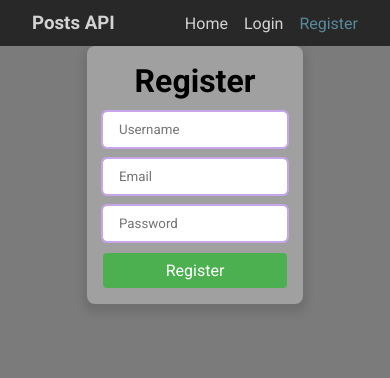
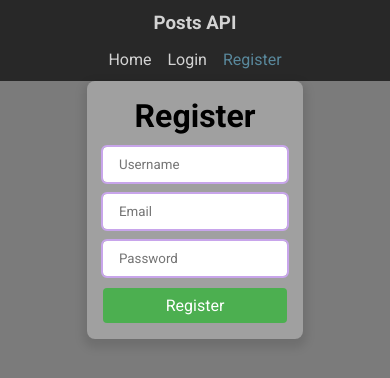
Before and after one commit to WebDevelopmentLearn/PostsApi, a React (Create React App) app in the folder frontend/: page /register in a window 390 px wide. Shown: the top 378 px of the page. Built offline with nearby package versions, Linux system fonts and the light colour scheme.

Commit message:
Minor design changes

```diff
--- a/frontend/src/components/Navbar/Navbar.module.css
+++ b/frontend/src/components/Navbar/Navbar.module.css
@@ -2,15 +2,23 @@
   display: flex;
   justify-content: space-between;
   align-items: center;
+  flex-wrap: wrap;
+  gap: 16px;
   background-color: #282828;
   color: #d3d3d3;
   padding: 12px 32px;
+}
+@media (max-width: 768px) {
+  .Navbar {
+    flex-direction: column;
+  }
 }
 
 .LinksList {
   display: flex;
   justify-content: center;
   align-items: center;
+  flex-wrap: wrap;
   gap: 16px;
 }
 .LinksList a {
--- a/frontend/src/components/Navbar/Navbar.module.scss
+++ b/frontend/src/components/Navbar/Navbar.module.scss
@@ -3,11 +3,16 @@
   display: flex;
   justify-content: space-between;
   align-items: center;
+  flex-wrap: wrap;
+  gap: 16px;
 
   background-color: #282828;
   color: #d3d3d3;
   padding: 12px 32px;
 
+  @media (max-width: 768px) {
+    flex-direction: column;
+  }
 
 
 }
@@ -16,6 +21,7 @@
   display: flex;
   justify-content: center;
   align-items: center;
+  flex-wrap: wrap;
   gap: 16px;
   a {
     color: #d3d3d3;
--- a/frontend/src/pages/Home/Home.module.css
+++ b/frontend/src/pages/Home/Home.module.css
@@ -6,15 +6,16 @@
   list-style: none;
 }
 .PostsList li {
-  margin-bottom: 1rem;
+  margin: 1rem;
   background-color: #a4a4a4;
   padding: 1rem;
   border-radius: 8px;
   box-shadow: 0px 5px 10px 4px rgba(0, 0, 0, 0.1);
   width: fit-content;
-  min-width: 300px;
+  min-width: 75vw;
   display: flex;
   flex-direction: column;
+  transition: background-color 0.5s, transform 0.5s;
 }
 .PostsList li:hover {
   background-color: #a0a0a0;
--- a/frontend/src/pages/Home/Home.module.scss
+++ b/frontend/src/pages/Home/Home.module.scss
@@ -7,15 +7,18 @@
   list-style: none;
 
   li {
-    margin-bottom: 1rem;
+    margin: 1rem;
+    //margin-bottom: 1rem;
     background-color: #a4a4a4;
     padding: 1rem;
     border-radius: 8px;
     box-shadow: 0px 5px 10px 4px rgba(0, 0, 0, 0.1);
     width: fit-content;
-    min-width: 300px;
+    min-width: 75vw;
     display: flex;
     flex-direction: column;
+
+    transition: background-color 0.5s, transform 0.5s;
 
     &:hover {
       background-color: #a0a0a0;
```
Also changed, not shown: 2 other files (tests, documents, lock files or other folders).
